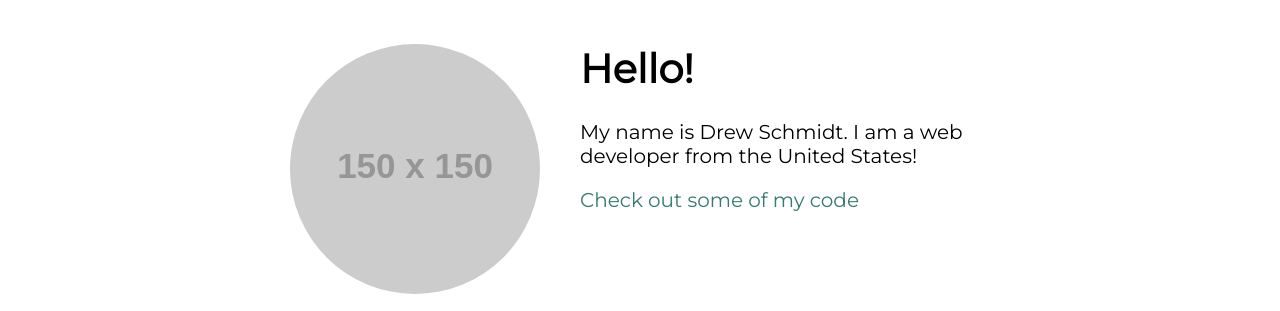
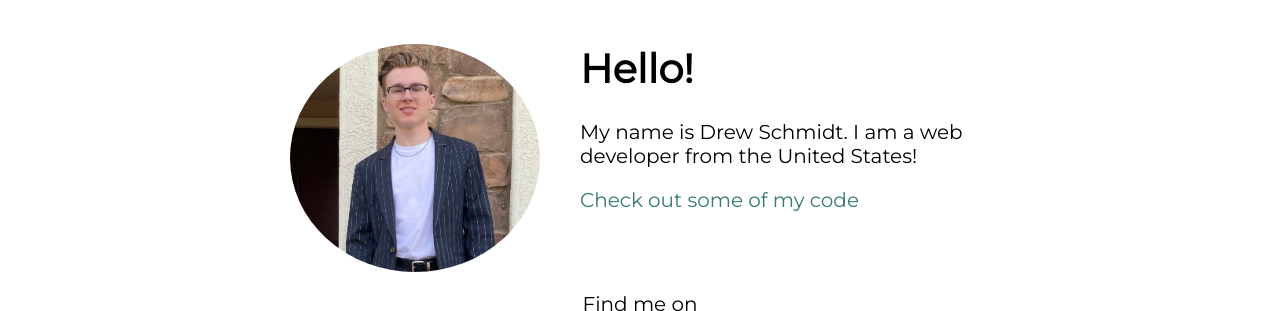
Before and after one commit to drewschmidt145/Portfolio-Website, a plain HTML site: page index.html in a window 1280 px wide. Shown: the part 96-407 px from the top of the page. Drawn offline with nearby package versions, Linux system fonts and the light colour scheme; placeholder pictures from the web are drawn by us.

Commit message:
added portfolio image for index page
when active, new portfolio image should be added to img file as well as be displayed on the index/home page

```diff
--- a/index.html
+++ b/index.html
@@ -35,7 +35,7 @@
     <main>
         <div class="profile">
             <!-- add portrait image here -->
-            <img src="https://via.placeholder.com/150x150" class="profile__portrait" alt="Drew Schmidt Portrait">
+            <img src="img/IMG_6283.JPG" class="profile__portrait" alt="Drew Schmidt Portrait">
             <h1>Hello!</h1>
             <p>
                 My name is Drew Schmidt. I am a <span>web</span> developer from the United States!
```
Also changed, not shown: img/IMG_6283.JPG (added).
